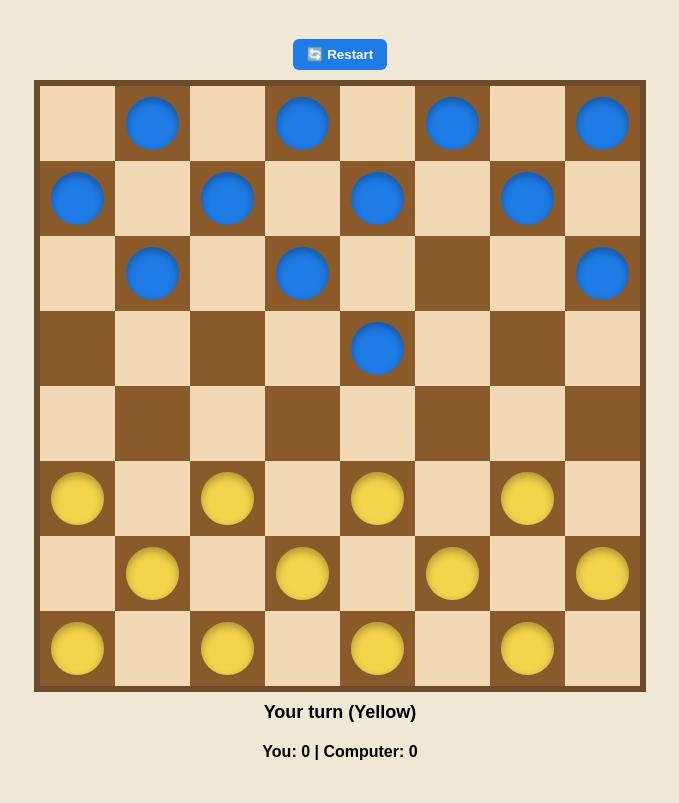
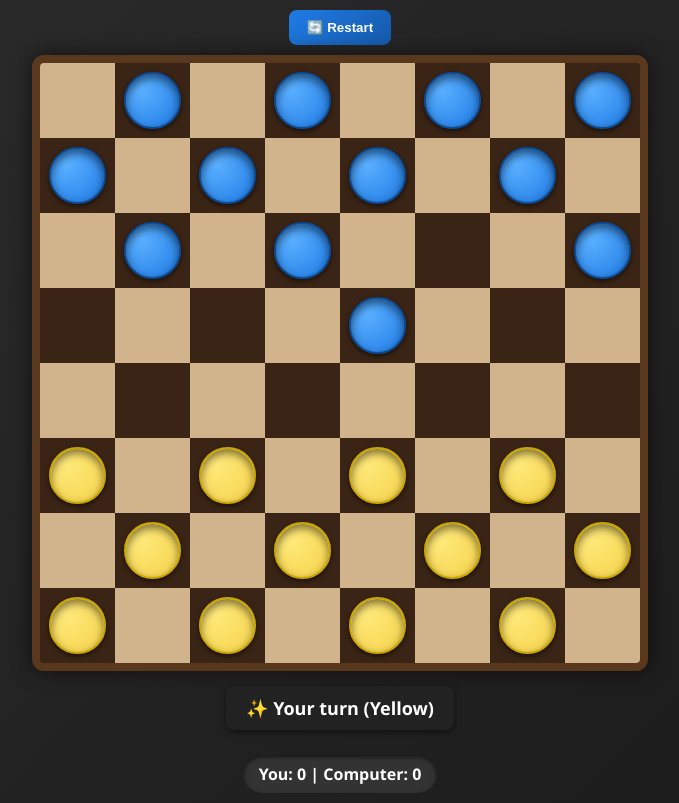
Before and after one commit to beeceelee/K, a plain HTML site: page index.html in a window 1280 px wide. Shown: the whole page, without its empty margins (300-979 px from the left). Drawn offline with Linux system fonts and the light colour scheme.

Commit message:
Update index.html

```diff
--- a/index.html
+++ b/index.html
@@ -4,31 +4,72 @@
 <meta charset="utf-8" />
 <title>Checkers - Human vs Computer</title>
 <style>
-  body{display:flex;justify-content:center;align-items:center;min-height:100vh;background:#efe8d6;margin:0;font-family:sans-serif;flex-direction:column}
+  body{
+    display:flex;flex-direction:column;
+    justify-content:center;align-items:center;
+    min-height:100vh;margin:0;
+    background:linear-gradient(135deg,#2c2c2c,#1a1a1a);
+    font-family:"Segoe UI",sans-serif;color:#fff;
+  }
   .board{
     display:grid;
     grid-template-columns:repeat(8,1fr);
     grid-template-rows:repeat(8,1fr);
-    width:90vmin; height:90vmin;
-    max-width:600px; max-height:600px;
-    border:6px solid #6b4b2a;
+    width:90vmin;height:90vmin;
+    max-width:600px;max-height:600px;
+    border:8px solid #5a381e;border-radius:12px;
+    box-shadow:0 0 20px rgba(0,0,0,.6);
+    overflow:hidden;
   }
   .cell{display:flex;align-items:center;justify-content:center}
-  .dark{background:#8b5a2b}.light{background:#f1d9b5}
+  .dark{background:#3a2415}
+  .light{background:#d2b48c}
   .piece{
-    width:70%; height:70%;
+    width:70%;height:70%;
     border-radius:50%;
-    box-shadow:inset 0 4px 8px rgba(0,0,0,.3);
+    display:flex;align-items:center;justify-content:center;
+    font-size:2.2vmin;font-weight:bold;
+    box-shadow:inset 0 4px 8px rgba(0,0,0,.5),0 2px 5px rgba(0,0,0,.6);
+    transition:transform .2s;
   }
-  .blue{background:#1f7be5}.yellow{background:#f5d34b}
+  .blue{
+    background:radial-gradient(circle at 30% 30%,#5ab0ff,#1f7be5);
+    border:2px solid #0d4a94;
+  }
+  .yellow{
+    background:radial-gradient(circle at 30% 30%,#ffe97a,#f5d34b);
+    border:2px solid #c9a500;
+  }
+  .piece:hover{transform:scale(1.1)}
   .king::after{content:"♔";color:#000;font-size:2.5vmin}
-  .selected{outline:4px solid #3ddc84}
-  .highlight{box-shadow:inset 0 0 0 8px #ffd966aa;cursor:pointer}
-  #status{margin:10px;text-align:center;font-weight:bold;font-size:18px}
-  #controls{margin:10px;text-align:center}
-  button{padding:8px 14px;border:none;background:#1f7be5;color:white;font-weight:bold;border-radius:6px;cursor:pointer}
-  button:hover{background:#155aab}
-  #score{margin:10px;font-size:16px;font-weight:bold}
+  .selected{outline:4px solid #00ff99;outline-offset:-4px}
+  .highlight{box-shadow:0 0 15px 5px #ffd966aa inset,0 0 8px #ffd966}
+  #status{
+    margin:15px;
+    padding:10px 20px;
+    background:#222;border-radius:8px;
+    font-weight:bold;font-size:18px;
+    box-shadow:0 2px 6px rgba(0,0,0,.5);
+    text-align:center;
+  }
+  #controls{margin:10px}
+  button{
+    padding:10px 18px;
+    border:none;
+    background:linear-gradient(135deg,#1f7be5,#155aab);
+    color:white;
+    font-weight:bold;
+    border-radius:8px;
+    cursor:pointer;
+    transition:all .2s;
+  }
+  button:hover{background:linear-gradient(135deg,#2b8cff,#1c66c7);transform:scale(1.05)}
+  #score{
+    margin:10px;padding:8px 16px;
+    background:#333;border-radius:20px;
+    font-size:16px;font-weight:bold;
+    box-shadow:inset 0 2px 4px rgba(0,0,0,.6);
+  }
 </style>
 </head>
 <body>
@@ -47,15 +88,13 @@ const boardEl=document.getElementById("board"),
       statusEl=document.getElementById("status"),
       scoreEl=document.getElementById("score");
 
-// Init board: Blue (AI) at top, Yellow (Human) at bottom
 function init(){
   board=Array.from({length:SIZE},()=>Array(SIZE).fill(null));
   for(let r=0;r<3;r++)for(let c=0;c<SIZE;c++)if((r+c)%2)board[r][c]={color:"blue",king:false}; // AI top
   for(let r=SIZE-3;r<SIZE;r++)for(let c=0;c<SIZE;c++)if((r+c)%2)board[r][c]={color:"yellow",king:false}; // Human bottom
-  turn="blue"; // Computer starts
-  selected=null;highlights=[];mustContinue=false;
+  turn="blue";selected=null;highlights=[];mustContinue=false;
   render();
-  setTimeout(aiMove,600); // AI starts
+  setTimeout(aiMove,400);
 }
 
 function render(){
@@ -74,7 +113,7 @@ function render(){
     }else if(turn==="yellow") cell.onclick=()=>onCell(r,c);
     boardEl.appendChild(cell);
   }
-  statusEl.textContent=turn==="yellow"?"Your turn (Yellow)":"Computer thinking…";
+  statusEl.textContent=turn==="yellow"?"✨ Your turn (Yellow)":"💻 Computer thinking…";
 }
 
 function onPiece(r,c){
@@ -92,7 +131,7 @@ function onCell(r,c){
 function inside(r,c){return r>=0&&r<SIZE&&c>=0&&c<SIZE;}
 function legalMoves(r,c){
   const p=board[r][c];if(!p)return[];
-  const dirs=[[1,-1],[1,1],[-1,-1],[ -1,1]];
+  const dirs=[[1,-1],[1,1],[-1,-1],[-1,1]];
   const fdirs=p.king?dirs:(p.color==="yellow"?[[-1,-1],[-1,1]]:[[1,-1],[1,1]]);
   const moves=[];
   for(const[dr,dc]of fdirs){const nr=r+dr,nc=c+dc;if(inside(nr,nc)&&!board[nr][nc])moves.push({r:nr,c:nc,captures:[],isCapture:false});}
@@ -112,7 +151,7 @@ function doMove(fr,fc,move){
   if(move.isCapture){const more=furtherCaps(move.r,move.c);if(more.length){selected={r:move.r,c:move.c};highlights=more;mustContinue=true;render();return;}}
   mustContinue=false;selected=null;highlights=[];turn=(turn==="blue"?"yellow":"blue");
   render();
-  if(turn==="blue")setTimeout(aiMove,600);
+  if(turn==="blue")setTimeout(aiMove,400);
 }
 
 function playerMoves(player){
@@ -121,24 +160,35 @@ function playerMoves(player){
   return ms;
 }
 function aiMove(){
-  const movesets=playerMoves("blue");if(!movesets.length){humanScore++;updateScore();statusEl.textContent="🎉 You win!";return;}
-  let caps=[];for(const s of movesets)for(const m of s.m)if(m.isCapture)caps.push({fr:s.r,fc:s.c,m});
+  const movesets=playerMoves("blue");
+  if(!movesets.length){humanScore++;updateScore();statusEl.textContent="🎉 You win!";return;}
+
+  // Capture moves
+  let captureMoves=[];
+  for(const s of movesets){
+    for(const m of s.m){
+      if(m.isCapture) captureMoves.push({fr:s.r,fc:s.c,m});
+    }
+  }
+
   let choice;
-  if(caps.length) choice=caps[Math.floor(Math.random()*caps.length)];
-  else {const all=movesets.flatMap(s=>s.m.map(m=>({fr:s.r,fc:s.c,m})));
-        choice=all[Math.floor(Math.random()*all.length)];}
+  if(captureMoves.length){
+    let maxKill=Math.max(...captureMoves.map(m=>m.m.captures.length));
+    let bestMoves=captureMoves.filter(m=>m.m.captures.length===maxKill);
+    choice=bestMoves[Math.floor(Math.random()*bestMoves.length)];
+  } else {
+    const all=movesets.flatMap(s=>s.m.map(m=>({fr:s.r,fc:s.c,m})));
+    choice=all[Math.floor(Math.random()*all.length)];
+  }
+
   doMove(choice.fr,choice.fc,choice.m);
-  // Check if human has moves left
   if(!playerMoves("yellow").length){aiScore++;updateScore();statusEl.textContent="💻 Computer wins!";}
 }
 
 function updateScore(){
   scoreEl.textContent=`You: ${humanScore} | Computer: ${aiScore}`;
 }
-
-function restartGame(){
-  init();
-}
+function restartGame(){init();}
 init();
 </script>
 </body>
```
